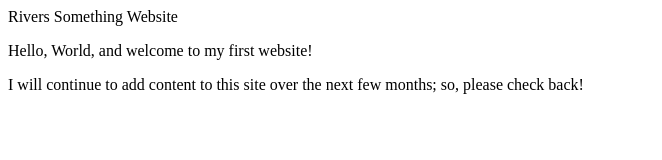
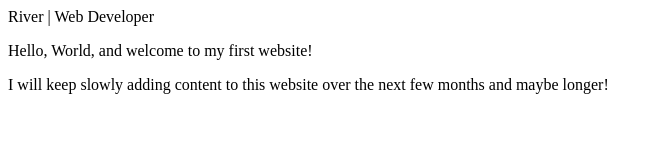
Before and after one commit to RiverBray/RiverBray, a plain HTML site: page index.html in a window 1280 px wide. Shown: the whole page, without its empty margins (0-662 px from the left). Drawn offline with Linux system fonts and the light colour scheme.

Commit message:
Update index.html
Maybe final commit for this session?

```diff
--- a/index.html
+++ b/index.html
@@ -4,10 +4,10 @@
         <meta charset="utf-8">
         <meta name="viewport" content="width=device-width, initial-scale=1.0">
         <meta name="author" content="River Bray"
-        <title>Rivers Something Website</title>
+        <title>River | Web Developer</title>
     </head>
     <body>
        <p>Hello, World, and welcome to my first website!</p>
-       <p>I will continue to add content to this site over the next few months; so, please check back! </p>
+       <p>I will keep slowly adding content to this website over the next few months and maybe longer!</p>
     </body>
 </html>
```
